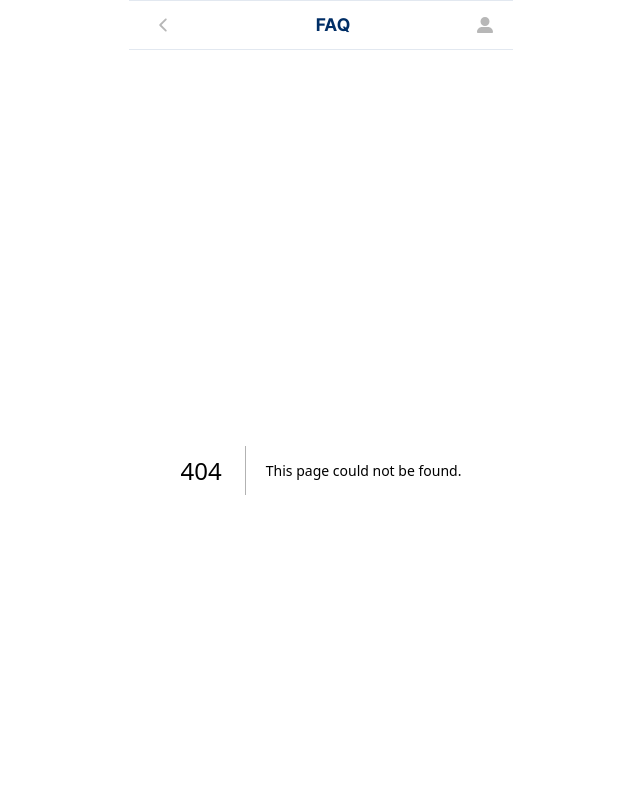
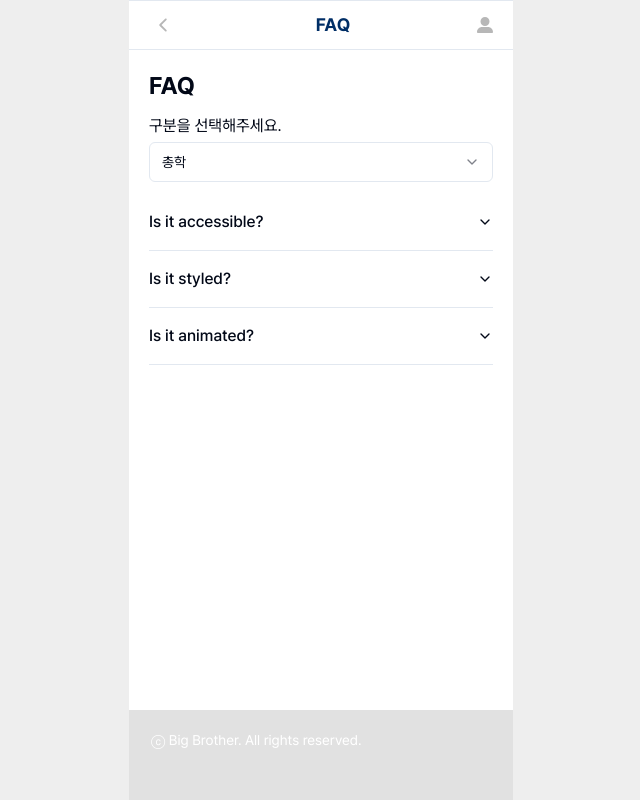
Before and after one commit to developthreefeet/big-brother-FE, a Next.js app: page /faq in a window 1280 px wide. Before the commit this address had no page. Shown: the top 800 px of the page, without its empty margins (319-959 px from the left). Built offline with nearby package versions, Linux system fonts and the light colour scheme.

Commit message:
style: faq 페이지 퍼블리싱

```diff
--- /dev/null
+++ b/src/app/faq/page.tsx
@@ -0,0 +1,44 @@
+import {
+  Accordion,
+  AccordionContent,
+  AccordionItem,
+  AccordionTrigger,
+} from '@/shared/ui/ui/accordion';
+import SelectComponent from '@/widgets/SelectComponent';
+import React from 'react';
+
+const page = () => {
+  const organizationItems = ['총학', '단과대', '학과'];
+  return (
+    <div className="flex flex-col space-y-3">
+      <h1 className="font-bold text-2xl">FAQ</h1>
+      <div className="flex flex-col space-y-1">
+        <p>구분을 선택해주세요.</p>
+        <SelectComponent items={organizationItems} />
+      </div>
+      <Accordion type="single" collapsible className="w-full">
+        <AccordionItem value="item-1">
+          <AccordionTrigger>Is it accessible?</AccordionTrigger>
+          <AccordionContent>
+            Yes. It adheres to the WAI-ARIA design pattern.
+          </AccordionContent>
+        </AccordionItem>
+        <AccordionItem value="item-2">
+          <AccordionTrigger>Is it styled?</AccordionTrigger>
+          <AccordionContent>
+            Yes. It comes with default styles that matches the other
+            components&apos; aesthetic.
+          </AccordionContent>
+        </AccordionItem>
+        <AccordionItem value="item-3">
+          <AccordionTrigger>Is it animated?</AccordionTrigger>
+          <AccordionContent>
+            Yes. It's animated by default, but you can disable it if you prefer.
+          </AccordionContent>
+        </AccordionItem>
+      </Accordion>
+    </div>
+  );
+};
+
+export default page;
```
